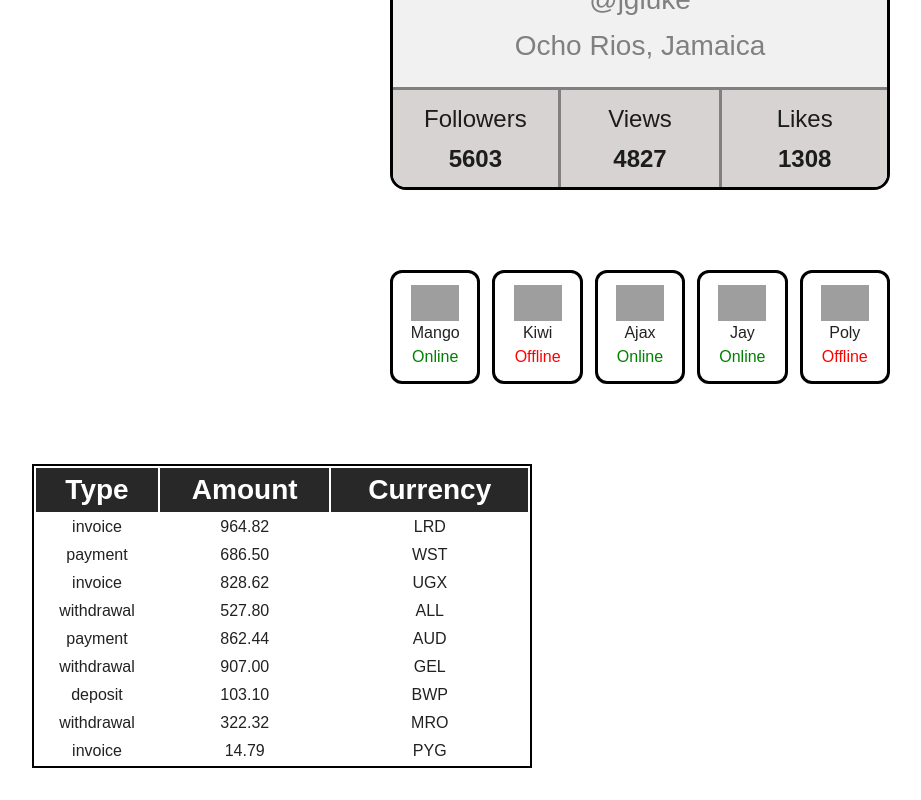
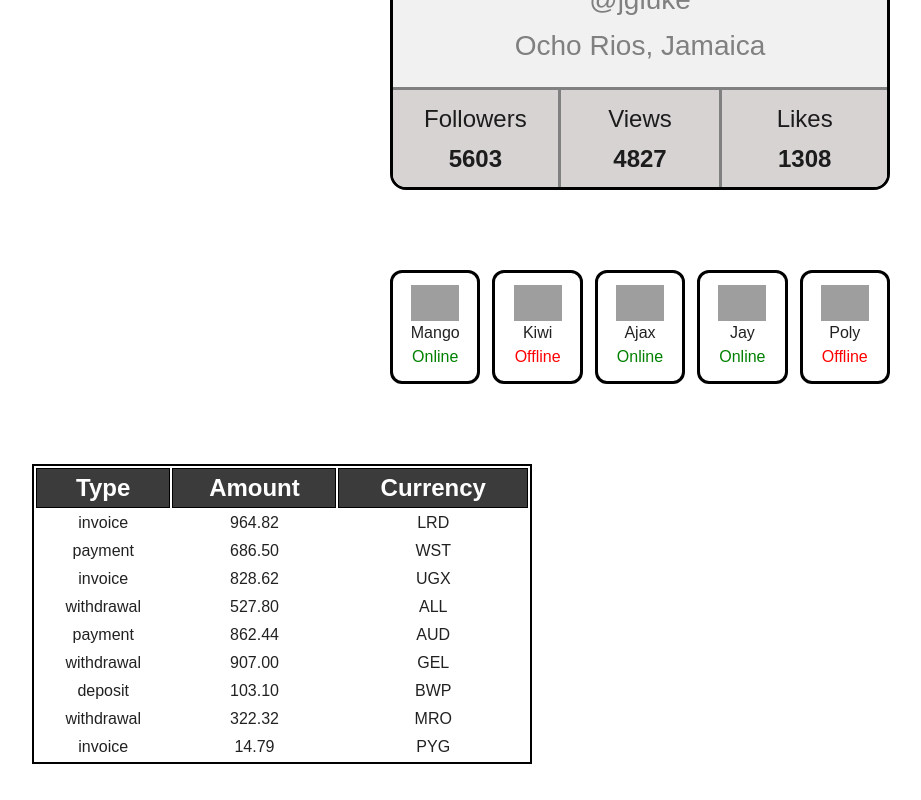
Before and after one commit to Anastassia2312/goit-react-hw-01, a React (Vite) app: page / in a window 1280 px wide. Shown: the part 456-1256 px from the top of the page, without its empty margins (0-921 px from the left). Built offline with nearby package versions, Linux system fonts and the light colour scheme; grey boxes are pictures that could not be loaded.

Commit message:
Update TransactionHistory.module.css

```diff
--- a/src/components/TransactionHistory/TransactionHistory.module.css
+++ b/src/components/TransactionHistory/TransactionHistory.module.css
@@ -4,8 +4,9 @@
 }
 
 .tHead {
-  background-color: rgb(40, 40, 40);
+  background-color: rgb(59, 59, 59);
+  border: 1px solid black;
   color: white;
-  font-size: 28px;
+  font-size: 24px;
   font-weight: 600;
 }
```
